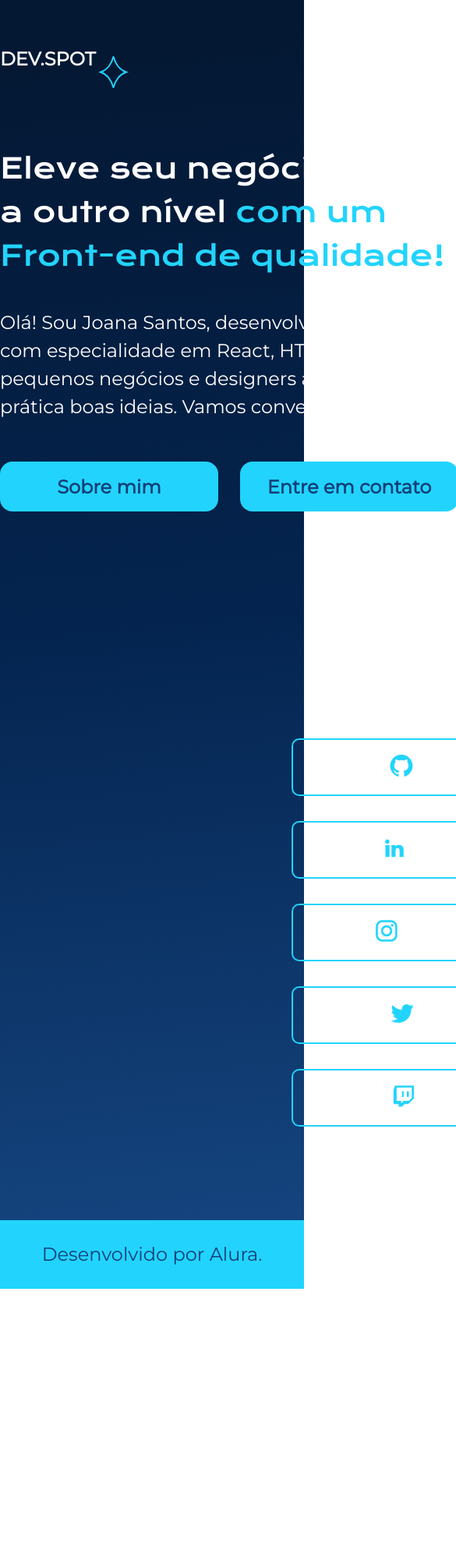
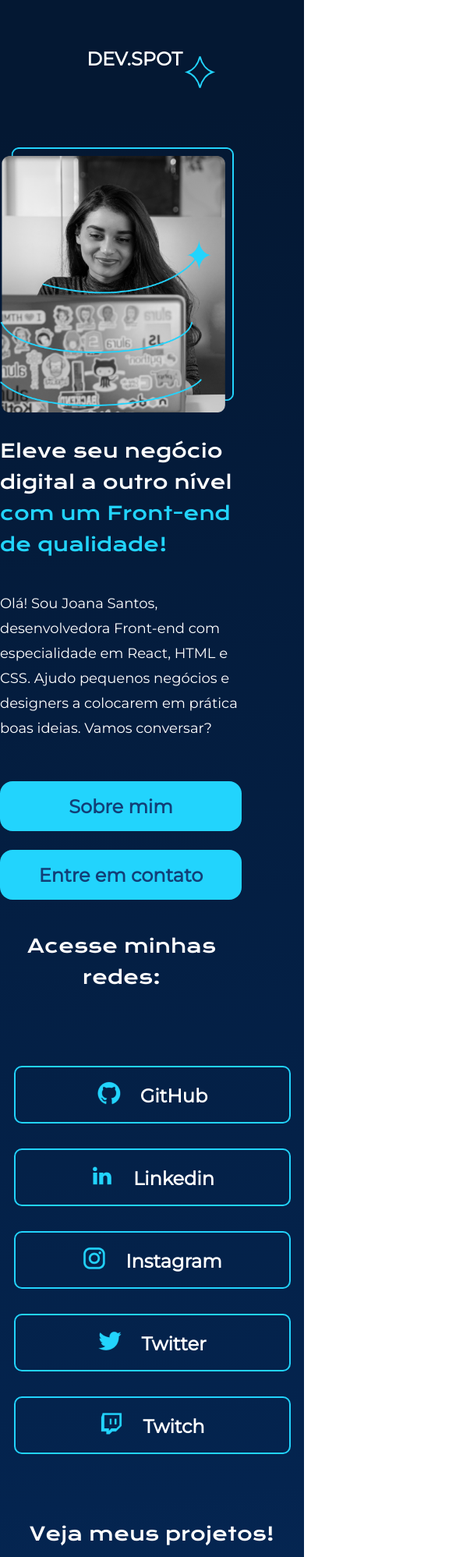
Before and after one commit to Renangenito/dev-spot-portfolio, a plain HTML site: page index.html in a window 390 px wide. Shown: the top 1997 px of the page at 78% size, 585 px wide, since content can reach past the window. Before the commit the page ends 1653 px from the top, so only its background shows below. Drawn offline with nearby package versions, Linux system fonts and the light colour scheme.

Commit message:
Adicionando a seção projetos e começando a responsividade

```diff
--- /dev/null
+++ b/css/_cabecalho.css
@@ -0,0 +1,20 @@
+.div-logo {
+    margin: 4em auto;
+    width: 1140px;
+    height: 100%;
+}
+
+.logo {
+    display: inline;
+    vertical-align: top;
+    font-size: 24px;
+    font-weight: 600;
+    color: #FFFFFF;
+    font-family: var(--fonte-texto);
+}
+@media screen and (max-width: 480px){
+    .div-logo{
+        width: 100%;
+        text-align: center;
+    }
+}
--- /dev/null
+++ b/css/_rodape.css
@@ -0,0 +1,12 @@
+.rodape {
+    text-align: center;
+    background-color: #22D4FD;
+    font-family: var(--fonte-texto);
+    font-style: normal;
+    font-weight: 400;
+    font-size: 24px;
+    line-height: 36px;
+    color: #123F77;
+    padding: 26px 0;
+
+}
--- /dev/null
+++ b/css/_secao-minhas-redes.css
@@ -0,0 +1,54 @@
+.secao-minhas-redes {
+    width: 100%;
+    margin-top: 88px;
+    text-align: center;
+}
+
+.titulo-redes {
+    font-family: var(--fonte-titulo);
+    font-size: 24px;
+    color: #FFFFFF;
+    font-weight: 400;
+    margin-bottom: 94px;
+}
+
+.redes li {
+    width: 389px;
+    height: 70px;
+    margin: 0 auto;
+    margin-bottom: 2em;
+    border: 2px solid #22D4FD;
+    border-radius: 10px;
+}
+
+.redes a {
+    text-decoration: none;
+    color: #FFFFFF;
+    font-family: var(--fonte-texto);
+    font-size: 24px;
+    font-weight: 600;
+}
+
+.redes span {
+    margin-bottom: 1px;
+}
+
+.redes a img {
+    vertical-align: bottom;
+    margin: 0.7em 1em 0 0;
+}
+
+@media screen and (max-width: 480px){
+    .secao-minhas-redes{
+        margin-top: 140px;
+    }
+    .titulo-redes{
+        width: 312px;
+        font-size: 24px;
+        line-height: 40px;
+        text-align: center;
+    }
+    .redes li{
+        width: 90%;
+    }
+}
--- /dev/null
+++ b/css/_secao-principal.css
@@ -0,0 +1,100 @@
+.secao-principal {
+    /* margin: 47px 0 0 360px; */
+    margin: 47px auto;
+    width: 1140px;
+}
+
+.sobre {
+    display: inline-block;
+    width: 593px;
+    height: 495px;
+    vertical-align: top;
+    margin-right: 53px;
+}
+
+.titulo-principal {
+    color: #FFFFFF;
+    font-size: 36px;
+    font-family: var(--fonte-titulo);
+    line-height: 56px;
+}
+
+.titulo-principal span {
+    color: #22D4FD;
+}
+
+.texto-sobre {
+    color: #FFFFFF;
+    font-size: 24px;
+    font-family: var(--fonte-texto);
+    line-height: 36px;
+    margin-top: 40px;
+    font-weight: 400;
+}
+
+.botoes {
+    margin-top: 52px;
+}
+
+.botao-sobre,
+.botao-contato {
+    width: 280px;
+    height: 64px;
+    background: #22D4FD;
+    border: none;
+    border-radius: 16px;
+    color: #123F77;
+    font-family: var(--fonte-texto);
+    font-size: 24px;
+    font-weight: bold;
+}
+
+.botao-sobre:hover,
+.botao-contato:hover {
+    color: #FFFFFF;
+    cursor: pointer;
+}
+
+.botao-sobre {
+    margin-right: 24px;
+}
+
+.imagem {
+    display: inline;
+    width: 467.71px;
+    height: 532px;
+    border-radius: 16px;
+}
+
+@media screen and (max-width: 480px){
+    body, html{
+        width: 100%;
+    }
+    .secao-principal {
+        width:100%;
+    }
+    .titulo-principal{
+        width: 310px;
+        font-size: 24px;
+        line-height: 40px;
+    }
+    .sobre{
+        margin-top: 370px;
+    }
+    .texto-sobre{
+        width: 310px;
+        font-size: 18px;
+        line-height: 32px;
+    }
+    .botao-sobre, .botao-contato{
+        width: 310px;
+        height: 64px;
+        margin-bottom: 24px;
+    }
+    .imagem img{
+        position: absolute;
+        width: 300px;
+        height: 340px;
+        top: 189px;
+    }
+}
--- /dev/null
+++ b/css/_secao-projetos.css
@@ -0,0 +1,22 @@
+.titulo-projetos{
+    font-family: var(--fonte-titulo);
+    font-size: 24px;
+    color: #FFFFFF;
+    font-weight: 400;
+    text-align: center;
+    margin-top: 90px;
+    margin-bottom: 64px;
+}
+.projetos{
+    width: 1236px;
+    margin: 0 auto;
+}
+.projetos a{
+ margin: 0 24px 24px 0;
+ margin-bottom: 24px;
+}
+@media screen and (max-width: 480px){
+    .projetos{
+        width: 100%;
+    }
+}
--- a/index.html
+++ b/index.html
@@ -48,6 +48,17 @@
                 <li><a href="https://github.com/Renangenito"><img src="img/Logo Twitch.png" alt="logo-github"><span>Twitch</span></a></li>
             </ul>
         </section>
+        <section class="projetos">
+            <h3 class="titulo-projetos">Veja meus projetos!</h3>
+            <a href="http://127.0.0.1:5500/index.html"><img src="./img/Projeto1.png" alt="" srcset=""></a>
+            <a href="http://127.0.0.1:5500/index.html"><img src="./img/Projeto2.png" alt="" srcset=""></a>
+            <a href="http://127.0.0.1:5500/index.html"><img src="./img/Projeto3.png" alt="" srcset=""></a>
+            <a href="http://127.0.0.1:5500/index.html"><img src="./img/Projeto4.png" alt="" srcset=""></a>
+            <a href="http://127.0.0.1:5500/index.html"><img src="./img/Projeto5.png" alt="" srcset=""></a>
+            <a href="http://127.0.0.1:5500/index.html"><img src="./img/Projeto6.png" alt="" srcset=""></a>
+            <a href="http://127.0.0.1:5500/index.html"><img src="./img/Projeto7.png" alt="" srcset=""></a>
+            <a href="http://127.0.0.1:5500/index.html"><img src="./img/Projeto8.png" alt="" srcset=""></a>
+        </section>
     </main>
     <footer class="rodape">Desenvolvido por Alura.</footer>
 </body>
--- a/style.css
+++ b/style.css
@@ -1,151 +1,30 @@
 @import url('https://fonts.googleapis.com/css2?family=Montserrat:wght@100;400&display=swap');
 @import url('https://fonts.googleapis.com/css2?family=Krona+One&display=swap');
+@import url('./css/_cabecalho.css');
+@import url('./css/_secao-principal.css');
+@import url('./css/_secao-minhas-redes.css');
+@import url('./css/_secao-projetos.css');
+@import url('./css/_rodape.css');
+
+
+:root {
+    --azul: #123F77;
+    --azul-claro: #22D4FD;
+    --azul-gradiente:  linear-gradient(174.61deg, #041833 4.16%, #04244F 48%, #154580 96.76%);
+    --branco: #FFFFFF;
+    --fonte-titulo: 'Krona One', sans-serif;
+    --fonte-texto: 'Montserrat', sans-serif;
+}
 
 body{
     width: 100%;
     height: 100%;
-    background: linear-gradient(174.61deg, #041833 4.16%, #04244F 48%, #154580 96.76%) no-repeat;
+    background: var(--azul-gradiente) no-repeat;
 }
 
 .menu-principal {
-    width: 1140px;
+
     height: 100%;
     margin: 0 auto;
     margin-bottom: 120px;
 }
-
-.div-logo {
-    margin: 4em auto;
-    width: 1140px;
-    height: 100%;
-}
-
-.logo {
-    display: inline;
-    vertical-align: top;
-    font-size: 24px;
-    font-weight: 600;
-    color: #FFFFFF;
-    font-family: 'Montserrat', sans-serif;
-}
-
-.secao-principal {
-    /* margin: 47px 0 0 360px; */
-    margin: 47px auto;
-    width: 1140px;
-}
-
-.sobre {
-    display: inline-block;
-    width: 593px;
-    height: 495px;
-    vertical-align: top;
-    margin-right: 53px;
-}
-
-.titulo-principal {
-    color: #FFFFFF;
-    font-size: 36px;
-    font-family: 'Krona One', sans-serif;
-    line-height: 56px;
-}
-
-.titulo-principal span {
-    color: #22D4FD;
-}
-
-.texto-sobre {
-    color: #FFFFFF;
-    font-size: 24px;
-    font-family: 'Montserrat', sans-serif;
-    line-height: 36px;
-    margin-top: 40px;
-    font-weight: 400;
-}
-
-.botoes {
-    margin-top: 52px;
-}
-
-.botao-sobre,
-.botao-contato {
-    width: 280px;
-    height: 64px;
-    background: #22D4FD;
-    border: none;
-    border-radius: 16px;
-    color: #123F77;
-    font-family: 'Montserrat', sans-serif;
-    font-size: 24px;
-    font-weight: bold;
-}
-
-.botao-sobre:hover,
-.botao-contato:hover {
-    color: #FFFFFF;
-    cursor: pointer;
-}
-
-.botao-sobre {
-    margin-right: 24px;
-}
-
-.imagem {
-    display: inline;
-    width: 467.71px;
-    height: 532px;
-    border-radius: 16px;
-}
-
-.secao-minhas-redes {
-    width: 100%;
-    margin-top: 88px;
-    text-align: center;
-}
-
-.titulo-redes {
-    font-family: 'Krona One', sans-serif;
-    font-size: 24px;
-    color: #FFFFFF;
-    font-weight: 400;
-    margin-bottom: 94px;
-}
-
-.redes li {
-    width: 389px;
-    height: 70px;
-    margin: 0 auto;
-    margin-bottom: 2em;
-    border: 2px solid #22D4FD;
-    border-radius: 10px;
-}
-
-.redes a {
-    text-decoration: none;
-    color: #FFFFFF;
-    font-family: 'Montserrat', sans-serif;
-    font-size: 24px;
-    font-weight: 600;
-}
-
-.redes span {
-    margin-bottom: 1px;
-}
-
-.redes a img {
-    vertical-align: bottom;
-    margin: 0.7em 1em 0 0;
-}
-
-.rodape {
-    text-align: center;
-    background-color: #22D4FD;
-    font-family: 'Montserrat';
-    font-style: normal;
-    font-weight: 400;
-    font-size: 24px;
-    line-height: 36px;
-    color: #123F77;
-    padding: 26px 0;
-
-}
```
Also changed, not shown: img/Projeto1.png (added), img/Projeto2.png (added), img/Projeto3.png (added), img/Projeto4.png (added), img/Projeto5.png (added), img/Projeto6.png (added), img/Projeto7.png (added), img/Projeto8.png (added).
